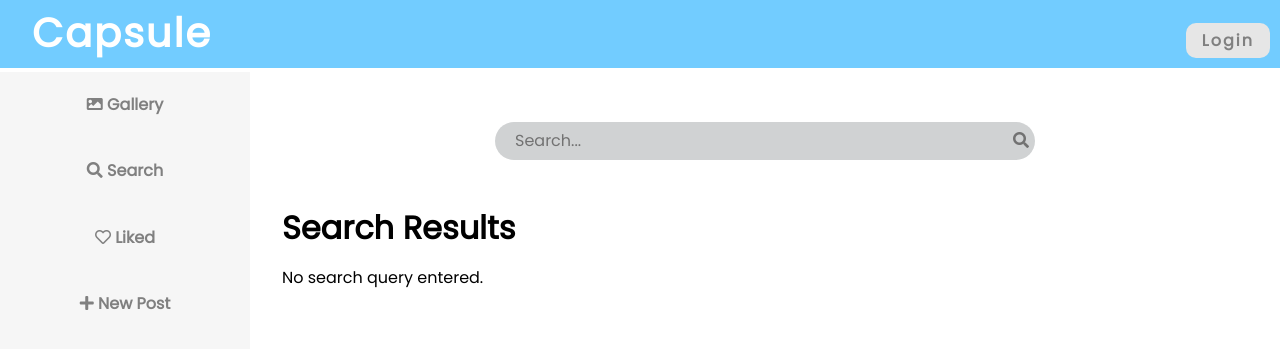
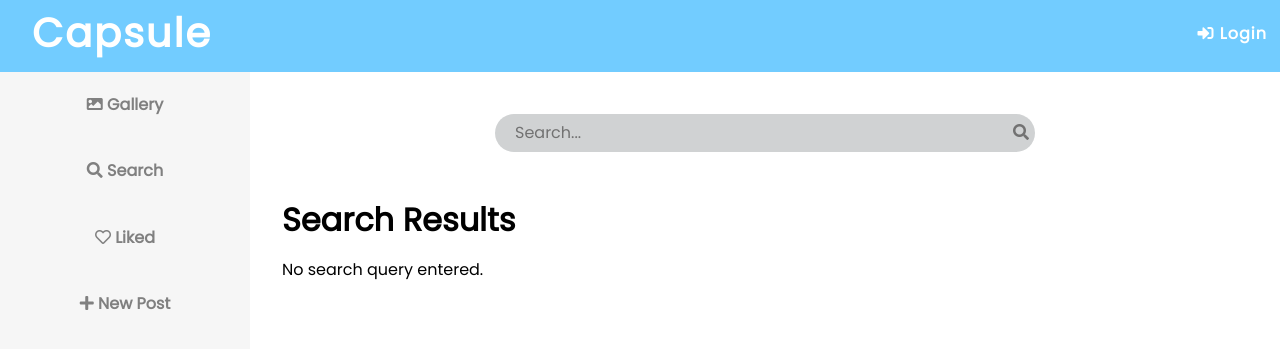
Before and after one commit to youfuyan/Capsule, a Flask app: page /search in a window 1280 px wide. Shown: the top 349 px of the page. Run offline with Flask 2, Linux system fonts and the light colour scheme; some libraries are stand-ins or nearby versions.

Commit message:
change login/out button styles

```diff
--- a/static/css/responsiveSideBar.css
+++ b/static/css/responsiveSideBar.css
@@ -20,6 +20,7 @@ body {
   font-size: 40px;
   top: 0;
   position: fixed;
+  height: 1.3em;
   z-index: 999;
 }
 
@@ -39,9 +40,9 @@ a:link, a:visited, a:hover, a:active {
 
 .heading .profile{
   line-height:40px;
-  font-size:50%;
+  font-size:.5em;
   float:right;
-  margin-right:50px;
+  margin-right:10px;
   margin-top:10px;
 }
 
@@ -52,28 +53,35 @@ a:link, a:visited, a:hover, a:active {
   vertical-align: middle;
 }
 
-.heading .login{
+.heading .login {
   float:right;
-  font-size:40%;
-  color:#72ccff;
-  margin-top:12.5px;
-  margin-right:10px;
-  border-radius: 10px;
-  color: rgb(128, 128, 128);
-  padding-top:5px;
-  padding-bottom:5px;
+  font-size: 40%;
+  margin-right: .5em;
+  margin-top: .6em;
+  letter-spacing: 1px;
+  padding: 5px;
 }
+
+.heading .login:hover {
+  color: rgb(239, 239, 239);
+}
+
 
 .heading .logout {
   float:right;
-  font-size:30%;
-  color:#72ccff;
-  margin-top:12px;
-  margin-right:10px;
-  border-radius: 10px;
-  color: rgb(128, 128, 128);
-  padding-top:5px;
-  padding-bottom:5px;
+  font-size: 60%;
+  margin-right: .5em;
+  margin-top: .7em;
+  /* background-color: transparent; */
+}
+
+.heading .logout:hover {
+  color: rgb(234, 234, 234);
+}
+
+.username {
+  font-size: .7em;
+  letter-spacing: 1px;
 }
 
 /*
@@ -103,12 +111,12 @@ This is the parent `<div>` that contains the menu and the content area.
 #layout.active #menu {
     left: 250px;
     width: 250px;
-    top: 4.5em;
+    /* top: 4.12em; */
 }
 
 #layout.active .menu-link {
     left: 250px;
-    top: 7em;
+    /* top: 7em; */
 }
 
 
@@ -248,8 +256,7 @@ small screens.
 
 /* for the right side body  */
 #main {
-  /* width: 80%; */
-  margin-top: 4.5em;
+  margin-top: 4em;
   position:absolute;
   right: 0;
   left: 250px;
@@ -345,6 +352,7 @@ Hides the menu at `48em`, but modify this based on your app's needs.
   .heading .profile{
     margin-right:0;
   }
+
   .heading .profile span{
     display:none;
   }
--- a/templates/responsiveSideBar.html
+++ b/templates/responsiveSideBar.html
@@ -20,12 +20,12 @@
 
     <a class="profile" href='/profile'>
       <img class="icon" src="{{ session['user']['userinfo']['picture'] }}">
-      <span>{{ session['user']['userinfo']['nickname'] }}</span>
-      <a class="logout pure-button" href='/logout'>Logout</a>
+      <span class="username">{{ session['user']['userinfo']['nickname'] }}</span>
+      <a class="logout" href='/logout'><i class="fas fa-sign-out-alt"></i></a>
     </a>
 
     {% else %}
-    <a class="login pure-button" href='/login'>Login</a>
+    <a class="login" href='/login'><i class="fas fa-sign-in-alt"></i> Login</a>
     {% endif %}
   </div>
 
```
